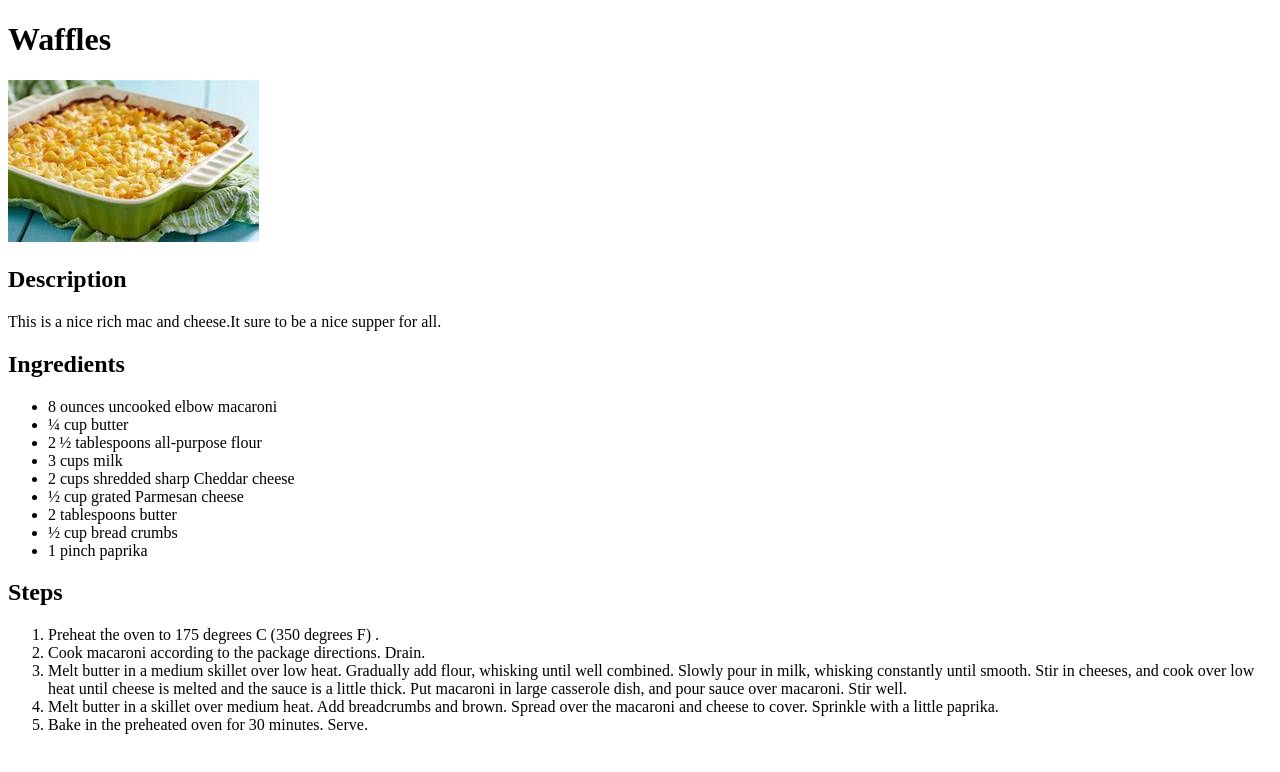
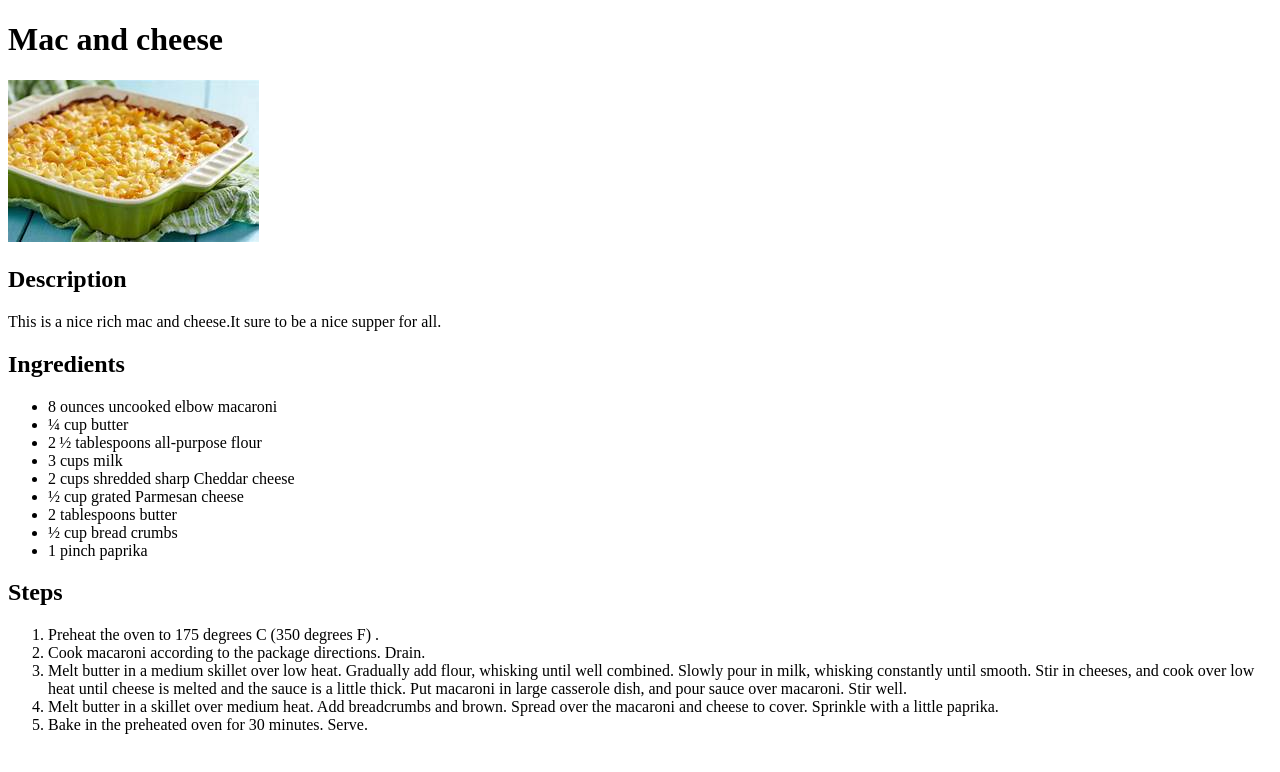
Before and after one commit to BoomerBossAB/odin-recipes, a plain HTML site: page recipes/mac_and_cheese.html in a window 1280 px wide. Drawn offline with Linux system fonts and the light colour scheme.

Commit message:
Fixed incorrect headings

```diff
--- a/recipes/mac_and_cheese.html
+++ b/recipes/mac_and_cheese.html
@@ -7,7 +7,7 @@
     <title>Document</title>
 </head>
 <body>
-    <h1>Waffles</h1>
+    <h1>Mac and cheese</h1>
     <img src="mac_and_cheese.jpeg">
     <h2>Description</h2>
     <p>This is a nice rich mac and cheese.It sure to be a nice supper for all.
```
Also changed, not shown: recipes/lemonade.html (+1 -1 lines), styles.css (added).
